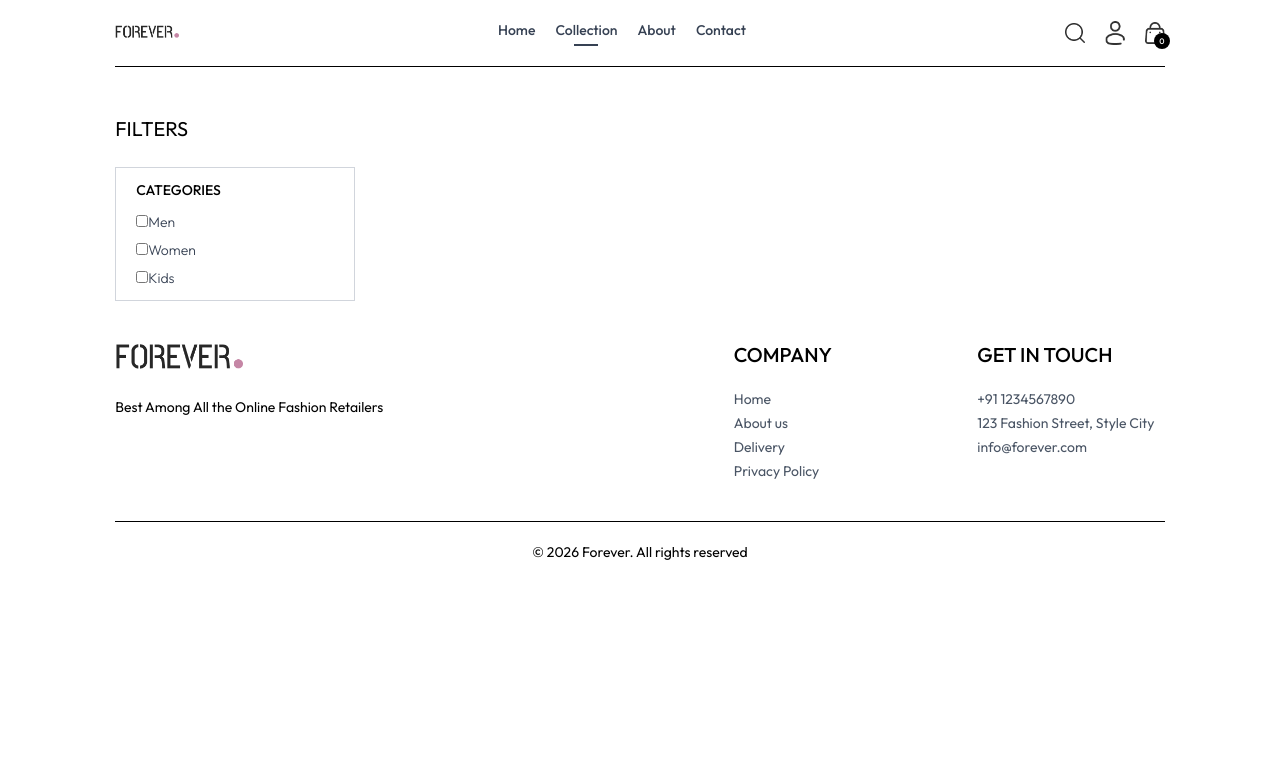
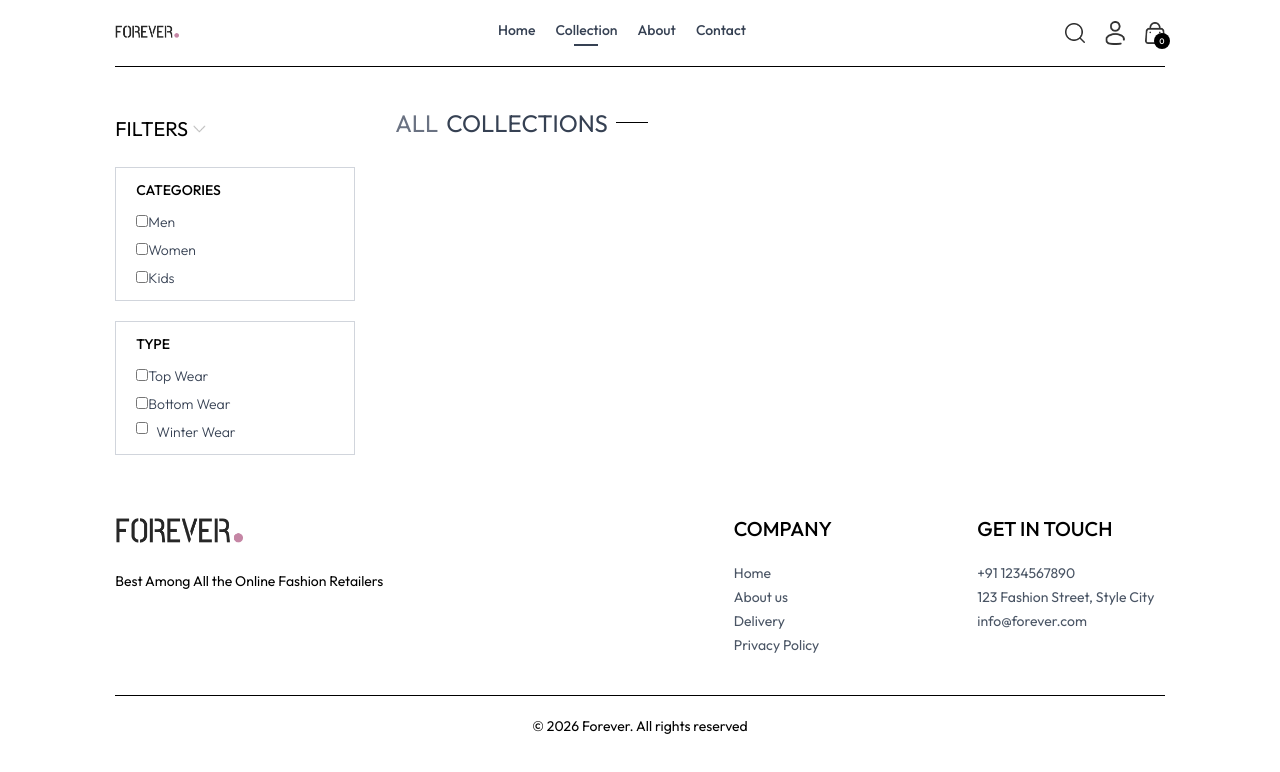
Before and after one commit to siddharthg-7/E-Commerce-Website, a React (Vite) app in the folder frontend/: page /Collection in a window 1280 px wide. Shown: the top 772 px of the page. Built offline with nearby package versions, Linux system fonts and the light colour scheme.

Commit message:
feat: enhance Collection component with filter options and title display

```diff
--- a/frontend/src/pages/Collection.jsx
+++ b/frontend/src/pages/Collection.jsx
@@ -1,9 +1,11 @@
 import React, { useContext } from 'react'
 import { ShopContext } from '../context/ShopContext'
+import { assets } from '../assets/assets';
+import Tittle from '../components/Tittle';
 
 const Collection = () => {
   const { products } = useContext(ShopContext);
-  const [showFilter, setShowFilter] = React.useState(false);
+  const [showFilter, setShowFilter] = React.useState(true);
 
   return (
     <div className='flex flex-col sm:flex-row gap-1 sm:gap-10 pt-10 border-t'>
@@ -13,9 +15,10 @@
 
         <p
           className='my-2 text-xl flex items-center cursor-pointer gap-2'
-          onClick={() => setShowFilter(prev => !prev)}
+          onClick={() => setShowFilter(!showFilter)}
         >
           FILTERS
+          <img src={assets.dropdown_icon} alt="dropdown" className={`h-3 transition-transform ${showFilter ? 'rotate-90' : ''}`} />
         </p>
 
         <div className={`border border-gray-300 pl-5 py-3 mt-6 ${showFilter ? '' : 'hidden'} sm:block`}>
@@ -33,9 +36,27 @@
            </p>
           </div>
         </div>
-
+        <div className={`border border-gray-300 pl-5 py-3 my-5 ${showFilter ? '' : 'hidden'} sm:block`}>
+          {/* Your filter content */}
+          <p className='mb-3 text-sm font-medium'>TYPE</p>
+          <div className='flex flex-col gap-2 text-sm font-light text-gray-700'>
+           <p className='flex-gap-2'>
+            <input  className='w-3 h-3' type="checkbox" value={'TopWear'}/>Top Wear
+           </p>
+           <p className='flex-gap-2'>
+            <input  className='w-3 h-3' type="checkbox" value={'BottomWear'}/>Bottom Wear
+           </p>
+           <p className='flex gap-2'>
+            <input  className='w-3 h-3' type="checkbox" value={'WinterWear'}/>Winter Wear
+           </p>
+          </div>
+        </div>
       </div>
-
+      <div className='flex-1'>
+        <div className='flex justify-between text-base sm:text-2xl mb-4'>
+          <Tittle text1={'ALL'} text2={'COLLECTIONS'} />
+        </div>
+      </div>
     </div>
   )
 }
```
